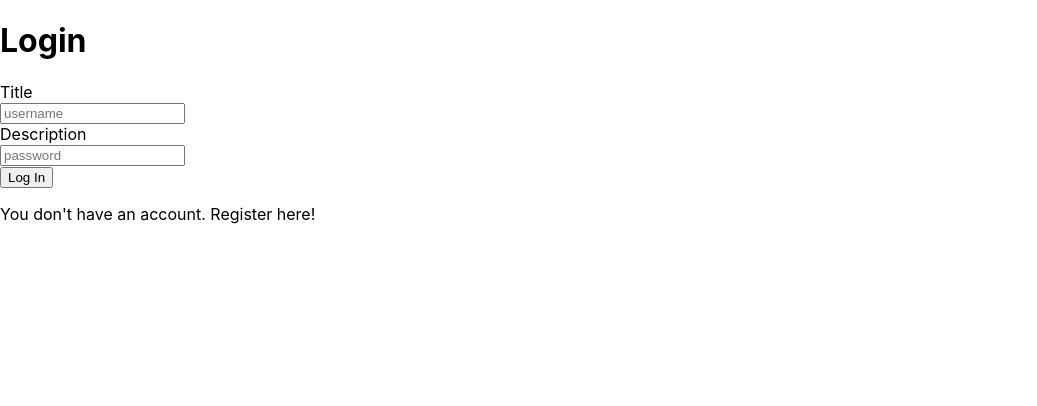
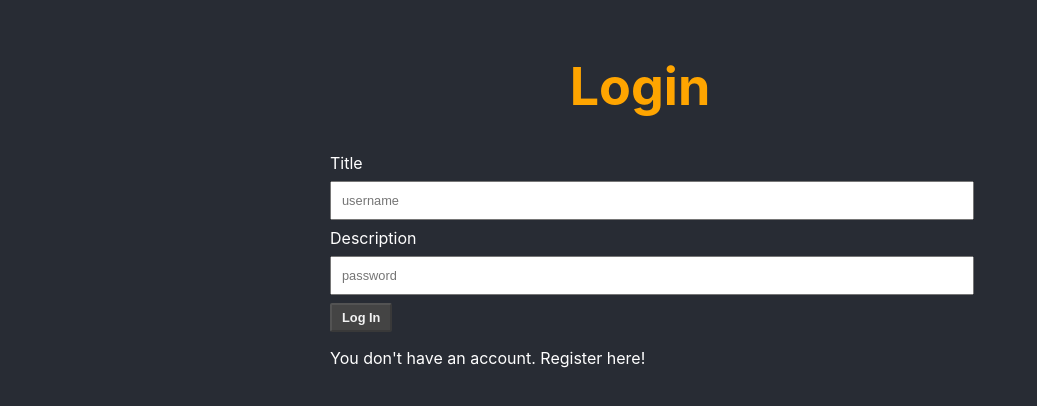
Before and after one commit to rclong1221/wannabimdb-web, a React (Create React App) app in the folder wannabimdb_web/: page / in a window 1280 px wide. Shown: the top 406 px of the page, without its empty margins (0-1037 px from the left). Built offline with nearby package versions, Linux system fonts and the light colour scheme.

Commit message:
add login and logo styles

```diff
--- a/wannabimdb_web/src/App.css
+++ b/wannabimdb_web/src/App.css
@@ -2,6 +2,7 @@
   padding: 20px;
   min-height: 100vh;
   background-color: #282c34;
+  color: white;
 }
 
 .App-header {
@@ -16,3 +17,38 @@
   grid-gap: 20px;
   color: white;
 }
+
+button:disabled {
+  color: #f3f3f3;
+  background-color: #444;
+}
+
+input, textarea {
+  width: 100%;
+  padding: 10px;
+  margin: 8px 0;
+  font-size: 0.8rem;
+}
+
+button {
+  color: #444;
+  background-color: #f3f3f3;
+  padding: 5px 10px;
+  border-radius: 2px;
+  font-weight: bold;
+  font-size: 0.8rem;
+  outline: none;
+}
+
+.fa-trash {
+  color: crimson;
+}
+
+h1 {
+  color: orange;
+}
+
+h1 .fa-film {
+  color: white;
+  transform: rotate(30deg);
+}
--- a/wannabimdb_web/src/App.js
+++ b/wannabimdb_web/src/App.js
@@ -1,5 +1,7 @@
 import React, { useState, useEffect } from 'react';
 import { useCookies } from 'react-cookie';
+import { faFilm } from '@fortawesome/free-solid-svg-icons';
+import { FontAwesomeIcon } from '@fortawesome/react-fontawesome';
 
 import './App.css';
 import './components/movie-list';
@@ -66,7 +68,11 @@
   return (
     <div className="App">
       <header className="App-header">
-        <h1>Movie Rater</h1>
+        <h1>
+          <FontAwesomeIcon icon={faFilm} />
+          <span>Movie Rater</span>
+        </h1>
+
       </header>
       <div className="layout">
         <div>
--- /dev/null
+++ b/wannabimdb_web/src/components/auth.css
@@ -0,0 +1,4 @@
+.login-container {
+    width: 50%;
+    margin: 0 25%;
+}
--- a/wannabimdb_web/src/components/auth.js
+++ b/wannabimdb_web/src/components/auth.js
@@ -2,6 +2,8 @@
 import { useCookies } from 'react-cookie';
 
 import { API } from '../api-service';
+
+import './auth.css';
 
 function Auth() {
     const [username, setUsername] = useState('');
@@ -9,6 +11,8 @@
     const [isLoginView, setLoginView] = useState(true);
 
     const [token, setToken] = useCookies(['TokenContext']);
+
+    const isDisabled = username.length === 0 || password.length === 0;
 
     useEffect( () => {
         if (token['TokenContext']) window.location.href = '/movies';
@@ -27,14 +31,18 @@
     }
 
     return (
-        <div>
+        <div className="App">
+            <header className="App-header">
                 { isLoginView ? <h1>Login</h1> : <h1>Register</h1> }
+            </header>
+            <div className="login-container">
                 <label htmlFor="username">Title</label><br/>
                 <input id="username" type="text" placeholder="username" value={username} onChange={(e) => setUsername(e.target.value)}></input><br/>
                 <label htmlFor="password">Description</label><br/>
                 <input id="password" type="password" placeholder="password" value={password} onChange={(e) => setPassword(e.target.value)}></input><br/>
-            { isLoginView ? <button onClick={loginClicked}>Log In</button> : <button onClick={registerClicked}>Register</button> }
+                { isLoginView ? <button onClick={loginClicked} disabled={isDisabled}>Log In</button> : <button onClick={registerClicked} disabled={isDisabled}>Register</button> }
                 { isLoginView ? <p onClick={() => setLoginView(false) }>You don't have an account.  Register here!</p> : <p onClick={() => setLoginView(true) }>You already have an account.  Login here!</p> }
+            </div>
         </div>
     )
 }
--- a/wannabimdb_web/src/components/movie-details.css
+++ b/wannabimdb_web/src/components/movie-details.css
@@ -12,6 +12,6 @@
 }
 
 .rate-container .fa-star {
-    font-size: 1.7rem;
+    font-size: 1.8rem;
     cursor: pointer;
 }
--- a/wannabimdb_web/src/components/movie-form.js
+++ b/wannabimdb_web/src/components/movie-form.js
@@ -14,6 +14,8 @@
         setTitle(props.movie.title)
         setDescription(props.movie.description)
     }, [props.movie])
+
+    const isDisabled = title.length === 0 || description.length === 0;
 
     const updateClicked = () => {
         API.updateMovie(
@@ -36,7 +38,7 @@
                     <input id="title" type="text" placeholder="title" value={title} onChange={(e) => setTitle(e.target.value)}></input><br/>
                     <label htmlFor="description">Description</label><br/>
                     <textarea id="description" type="text" placeholder="description" value={description} onChange={(e) => setDescription(e.target.value)}></textarea><br/>
-                    { movie.id ? <button onClick={updateClicked}>Update</button> : <button onClick={createClicked}>Create</button>}
+                    { movie.id ? <button onClick={updateClicked} disabled={isDisabled}>Update</button> : <button onClick={createClicked} disabled={isDisabled}>Create</button>}
                 </div>
             ) : null }
         </React.Fragment>
```
Lines whose indentation alone changed are shown as unchanged.
